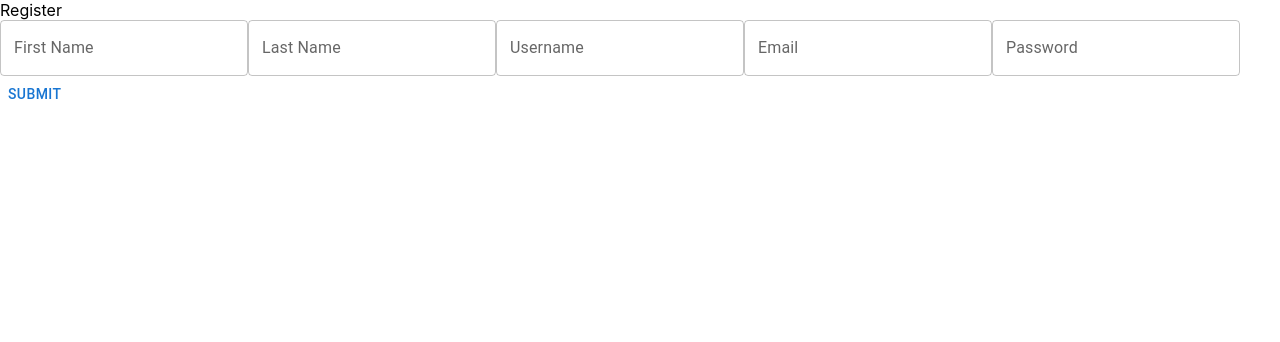
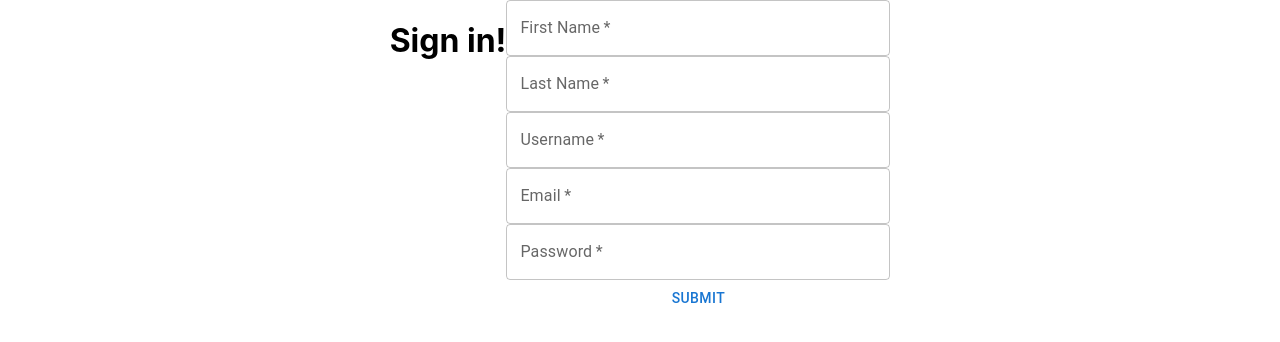
Before and after one commit to dema22/the_wall_web, a React (Create React App) app: page /register in a window 1280 px wide. Shown: the top 342 px of the page. Built offline with nearby package versions, Linux system fonts and the light colour scheme; the HTML template or start-up script is replaced by a standard one.

Commit message:
Working on registration component and snackbar component

```diff
--- /dev/null
+++ b/src/components/CustomSnackbar.js
@@ -0,0 +1,44 @@
+import {useEffect, useState} from "react";
+import {Button, Snackbar} from "@mui/material";
+
+export default function CustomSnackbar(props) {
+    console.log("entro al comp de snackbar");
+    console.log(props);
+    const [open, setOpen] = useState(false);
+
+    useEffect(() => {
+        setOpen(props.open);
+    }, [props.open]);
+
+    const handleClick = () => {
+        setOpen(true);
+    };
+
+    const handleClose = (reason) => {
+        if (reason === 'clickaway') {
+            return;
+        }
+
+        setOpen(false);
+    };
+
+    const action = (
+        <>
+            <Button color="secondary" size="small" onClick={handleClose}>
+                Close
+            </Button>
+        </>
+    );
+
+    return (
+        <div>
+            <Snackbar
+                open={open}
+                autoHideDuration={6000}
+                onClose={handleClose}
+                message={props.message}
+                action={action}
+            />
+        </div>
+    );
+}
--- a/src/components/Home.js
+++ b/src/components/Home.js
@@ -2,9 +2,11 @@ import {useEffect, useState} from 'react';
 import axiosInstance from "../interceptors/axios";
 import TokenService from "../services/TokenService";
 import axios from "axios";
+import {Navigate} from "react-router-dom";
 
 export const Home = () => {
     const [username,setUsername] = useState('');
+    const [navigate, setNavigate] = useState(false);
 
     useEffect(() => {
         (
@@ -31,8 +33,13 @@ export const Home = () => {
         },{
             headers: { 'Authorization': `Bearer ${accessToken}`}
         });
+        setNavigate(true)
         TokenService.removeTokenInfo();
     };
+
+    if(navigate) {
+        return <Navigate to={"/login"}/>
+    }
 
     return <div>Home
         <h3> Hi {username}!!!</h3>
--- /dev/null
+++ b/src/components/Register.css
@@ -0,0 +1,27 @@
+h1 {
+    justify-content: left;
+    /*background-color: blue;*/
+}
+
+.container {
+    display: flex;
+    justify-content: center;
+    /*background-color: black;*/
+}
+
+.registration-container {
+    display: flex;
+    flex-direction: column;
+    justify-content: center;
+    align-items: center;
+    width: 30%;
+    height: 80%;
+    display: flex;
+    justify-content: center;
+    /*background-color: violet;*/
+}
+
+.textfield {
+    width: 100%;
+    /*background-color: yellow;*/
+}
--- a/src/components/Register.js
+++ b/src/components/Register.js
@@ -2,6 +2,8 @@ import { useState  } from "react";
 import {Button, TextField} from "@mui/material";
 import axios from 'axios';
 import { Navigate } from 'react-router-dom';
+import CustomSnackbar from "./CustomSnackbar";
+import './Register.css';
 
 export const Register = () => {
     const [first_name, setFirstname] = useState('');
@@ -10,6 +12,7 @@ export const Register = () => {
     const [email, setEmail] = useState('');
     const [password, setPassword] = useState('');
     const [navigate, setNavigate] = useState(false);
+    const [errorMessage, setErrorMessage] = useState('');
 
     const submitRegistration = async (e) => {
         e.preventDefault();
@@ -19,8 +22,13 @@ export const Register = () => {
                 first_name, last_name, username, email, password
             });
             setNavigate(true);
-        } catch(e) {
-            console.log("error");
+        } catch(err) {
+            if(err.response.data.username !== null) {
+                setErrorMessage(err.response.data.username[0]);
+                console.log(err.response.data);
+                console.log(errorMessage);
+                e.target.reset();
+            }
         }
     }
 
@@ -28,14 +36,16 @@ export const Register = () => {
         return <Navigate to={"/login"}/>
     }
 
-    return <div>Register
-        <form onSubmit={submitRegistration}>
-            <TextField label={'First Name'} onChange={ e => setFirstname(e.target.value) } />
-            <TextField label={'Last Name'} onChange={ e => setLastName(e.target.value) }/>
-            <TextField label={'Username'} onChange={ e => setUsername(e.target.value) }/>
-            <TextField label={'Email'} onChange={ e => setEmail(e.target.value) }/>
-            <TextField label={'Password'} onChange={ e => setPassword(e.target.value) }/>
+    return <div className="container">
+        <h1>Sign in!</h1>
+        <form onSubmit={submitRegistration} className="registration-container">
+            <TextField required label={'First Name'} onChange={ e => setFirstname(e.target.value) } className="textfield" />
+            <TextField required label={'Last Name'} onChange={ e => setLastName(e.target.value) } className="textfield"/>
+            <TextField required label={'Username'} onChange={ e => setUsername(e.target.value) } className="textfield"/>
+            <TextField required label={'Email'} onChange={ e => setEmail(e.target.value) } className="textfield"/>
+            <TextField required label={'Password'} onChange={ e => setPassword(e.target.value) } className="textfield"/>
             <Button type="submit">Submit</Button>
         </form>
+        {errorMessage && <CustomSnackbar open={true} message={errorMessage} />}
     </div>
 }
```
Also changed, not shown: src/services/AuthService.js (deleted, +0 -8 lines).
